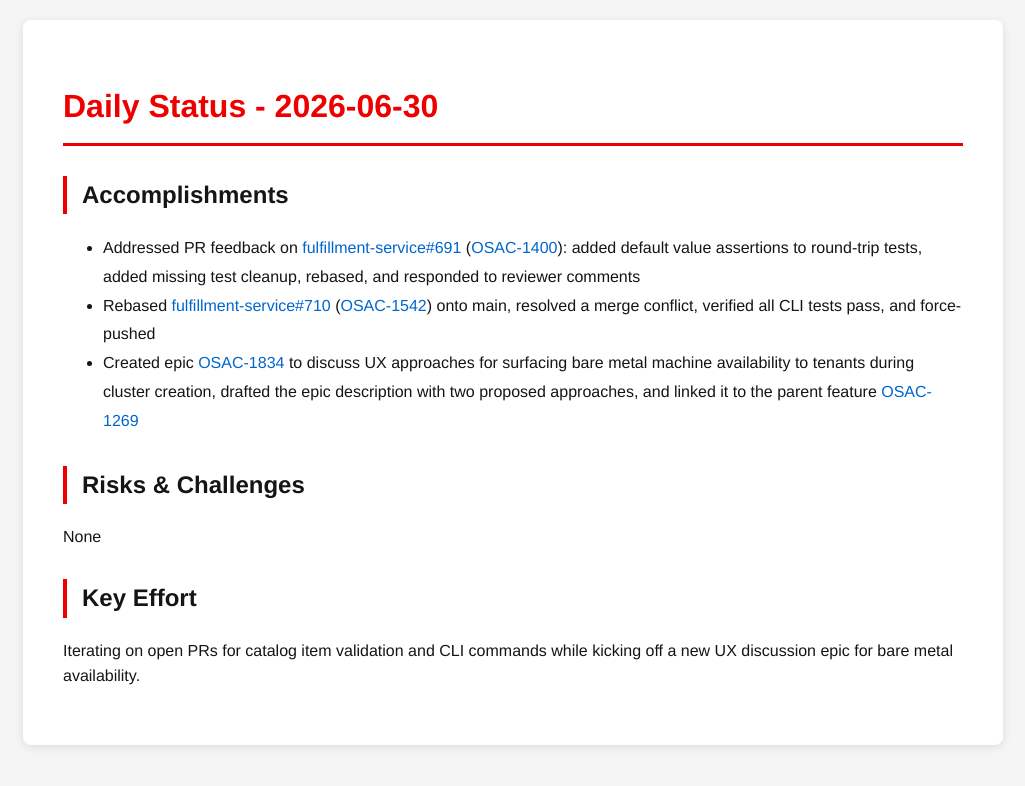
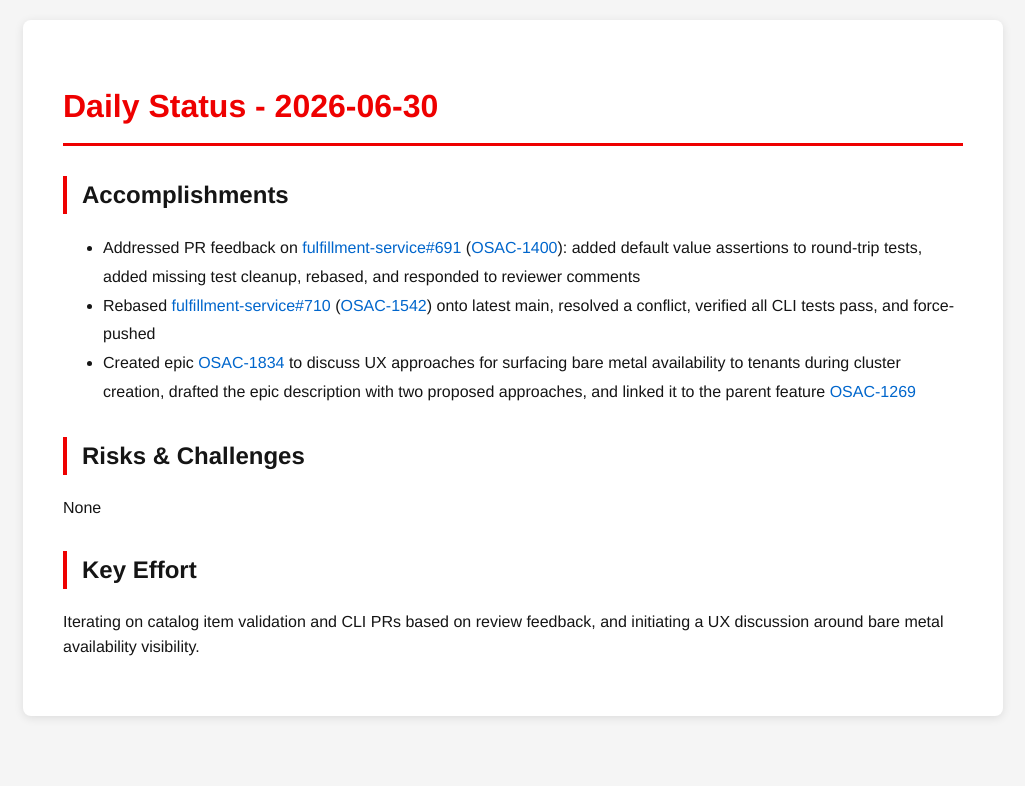
Before and after one commit to tzvatot/daily-status, a Jekyll site: the page built from 2026-06-30.md, in a window 1280 px wide. Shown: the top 786 px of the page, without its empty margins (127-1152 px from the left). Built offline with Jekyll 4.4.1, drawn with Linux system fonts in a browser that asks for light colours.

Commit message:
Daily status update - 2026-06-30

```diff
--- a/2026-06-30.md
+++ b/2026-06-30.md
@@ -8,11 +8,11 @@ date: 2026-06-30
 
 ## Accomplishments
 - Addressed PR feedback on [fulfillment-service#691](https://github.com/osac-project/fulfillment-service/pull/691) ([OSAC-1400](https://redhat.atlassian.net/browse/OSAC-1400)): added default value assertions to round-trip tests, added missing test cleanup, rebased, and responded to reviewer comments
-- Rebased [fulfillment-service#710](https://github.com/osac-project/fulfillment-service/pull/710) ([OSAC-1542](https://redhat.atlassian.net/browse/OSAC-1542)) onto main, resolved a merge conflict, verified all CLI tests pass, and force-pushed
-- Created epic [OSAC-1834](https://redhat.atlassian.net/browse/OSAC-1834) to discuss UX approaches for surfacing bare metal machine availability to tenants during cluster creation, drafted the epic description with two proposed approaches, and linked it to the parent feature [OSAC-1269](https://redhat.atlassian.net/browse/OSAC-1269)
+- Rebased [fulfillment-service#710](https://github.com/osac-project/fulfillment-service/pull/710) ([OSAC-1542](https://redhat.atlassian.net/browse/OSAC-1542)) onto latest main, resolved a conflict, verified all CLI tests pass, and force-pushed
+- Created epic [OSAC-1834](https://redhat.atlassian.net/browse/OSAC-1834) to discuss UX approaches for surfacing bare metal availability to tenants during cluster creation, drafted the epic description with two proposed approaches, and linked it to the parent feature [OSAC-1269](https://redhat.atlassian.net/browse/OSAC-1269)
 
 ## Risks & Challenges
 None
 
 ## Key Effort
-Iterating on open PRs for catalog item validation and CLI commands while kicking off a new UX discussion epic for bare metal availability.
+Iterating on catalog item validation and CLI PRs based on review feedback, and initiating a UX discussion around bare metal availability visibility.
```
